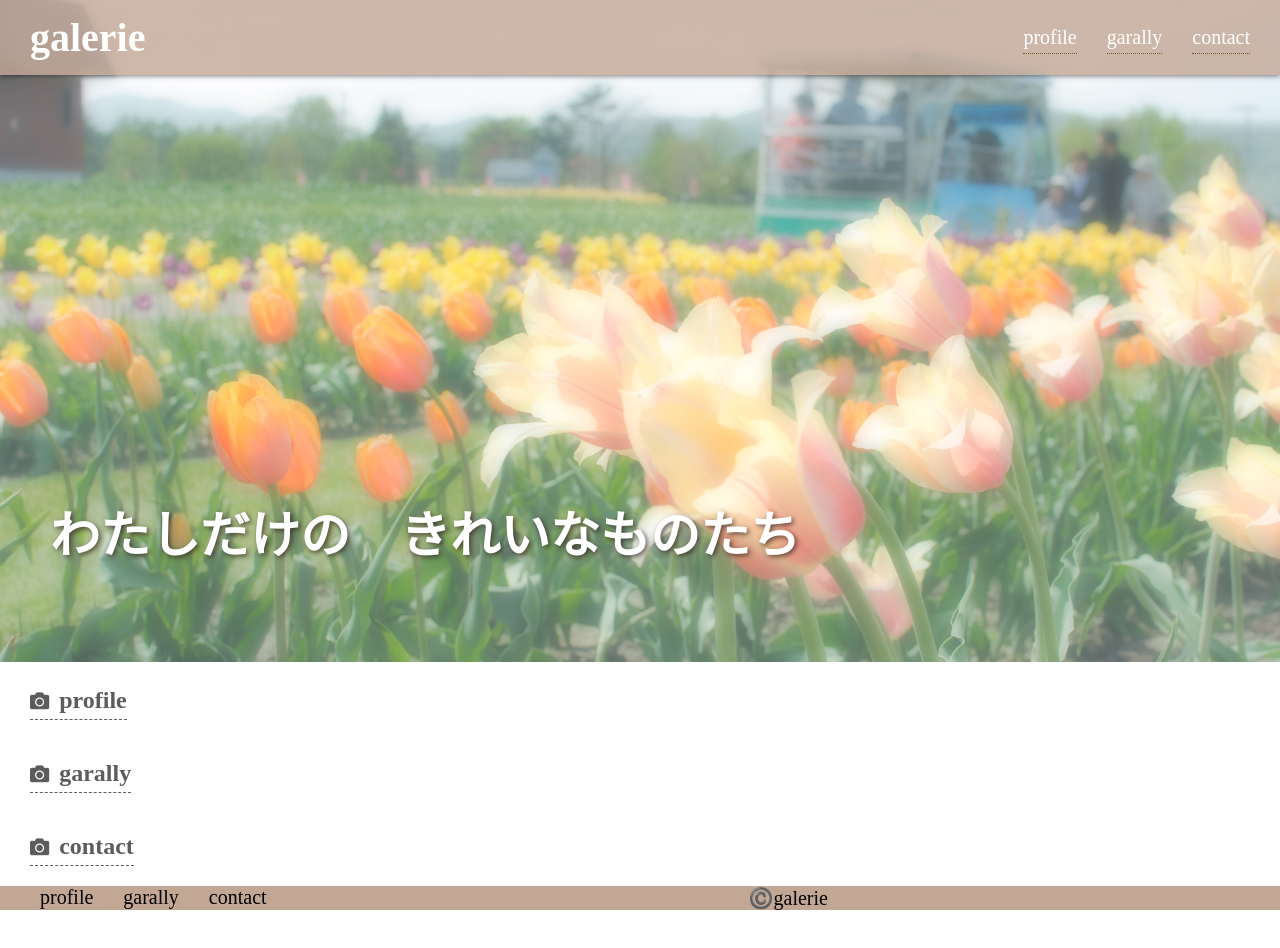
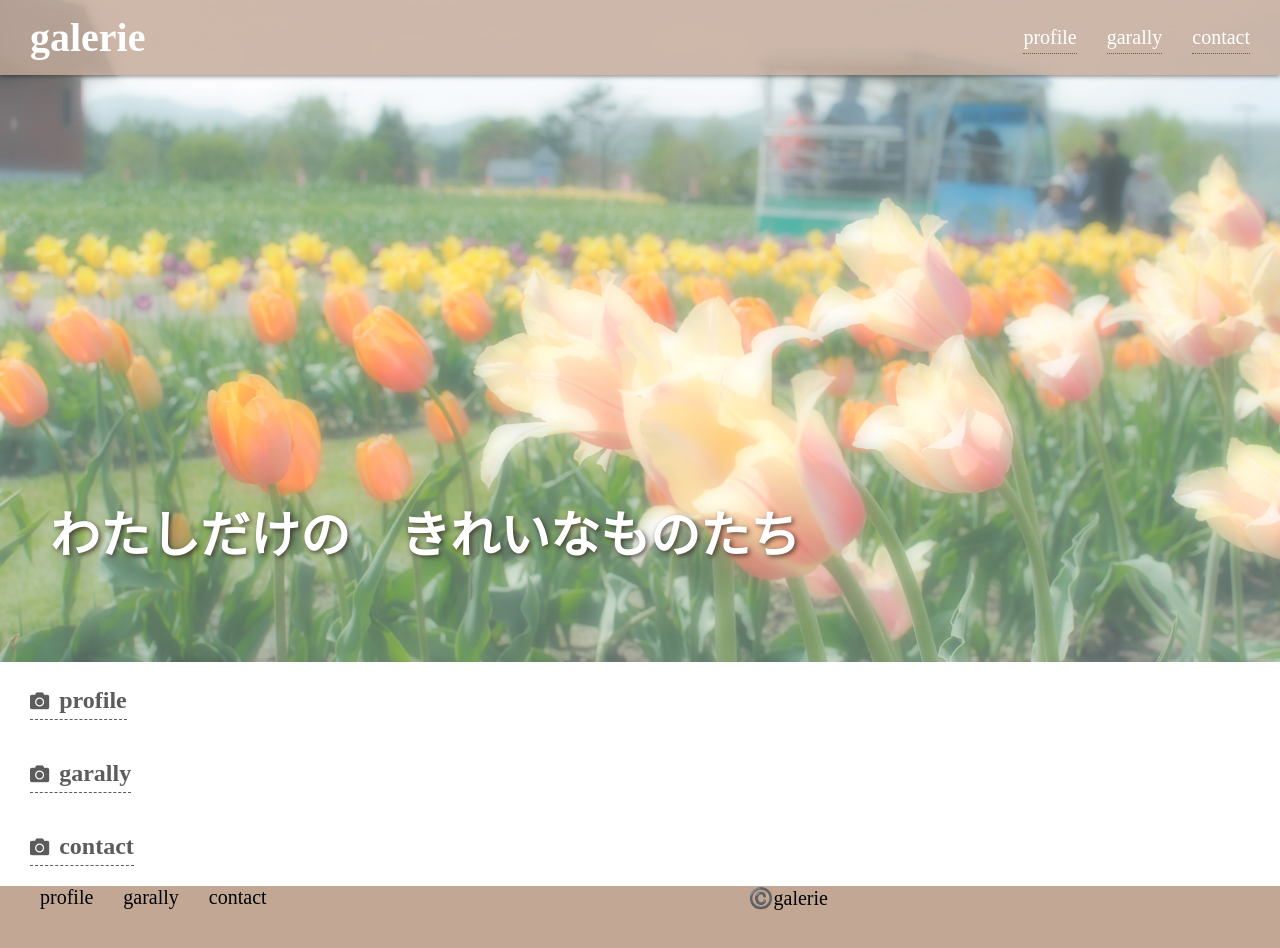
Before and after one commit to yana6996/galerie, a plain HTML site: page index.html in a window 1280 px wide. Before the commit the page ends 910 px from the top, so only its background shows below. Drawn offline with Linux system fonts and the light colour scheme.

Commit message:
change footer height

```diff
--- a/style.css
+++ b/style.css
@@ -114,7 +114,7 @@ main, footer{
 
 
 footer {
-  height: auto;
+  height: 100px;
   width: 100%;
   background-color: rgb(194, 167, 149);
 }
```
